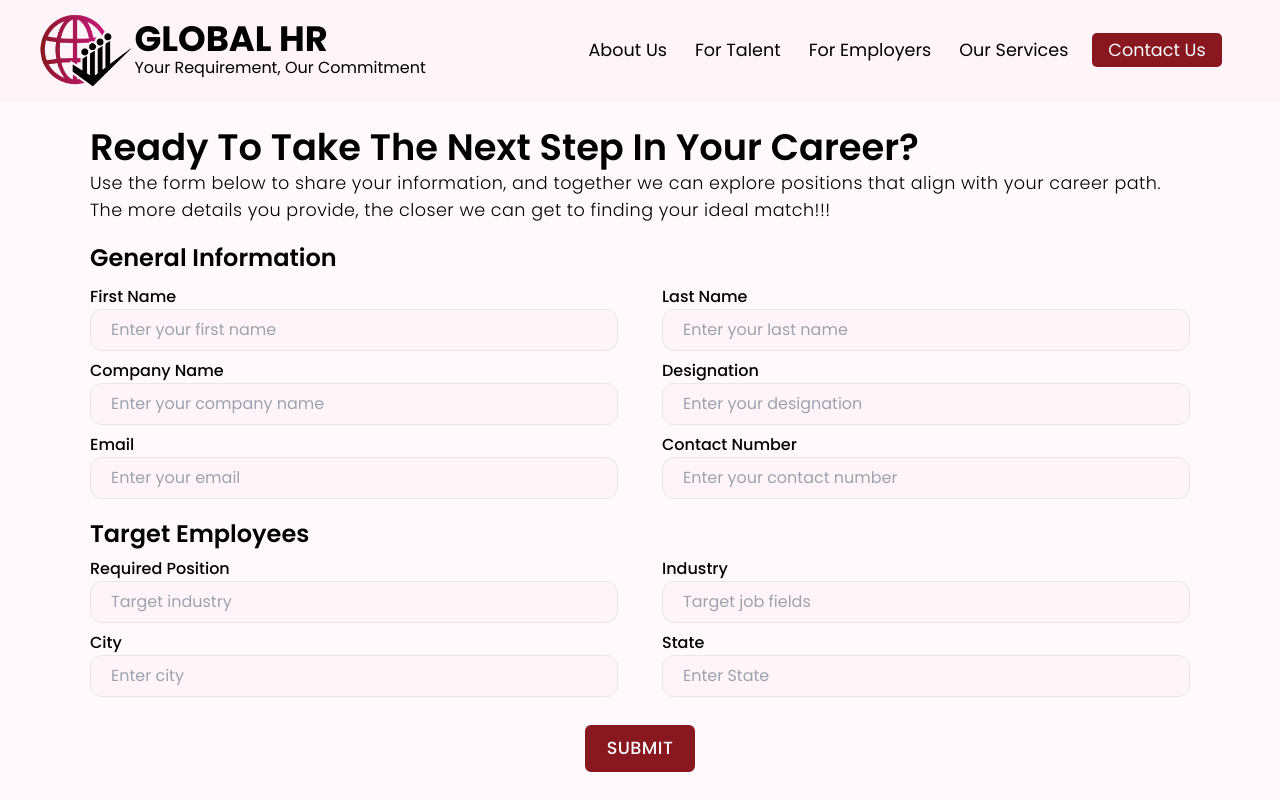
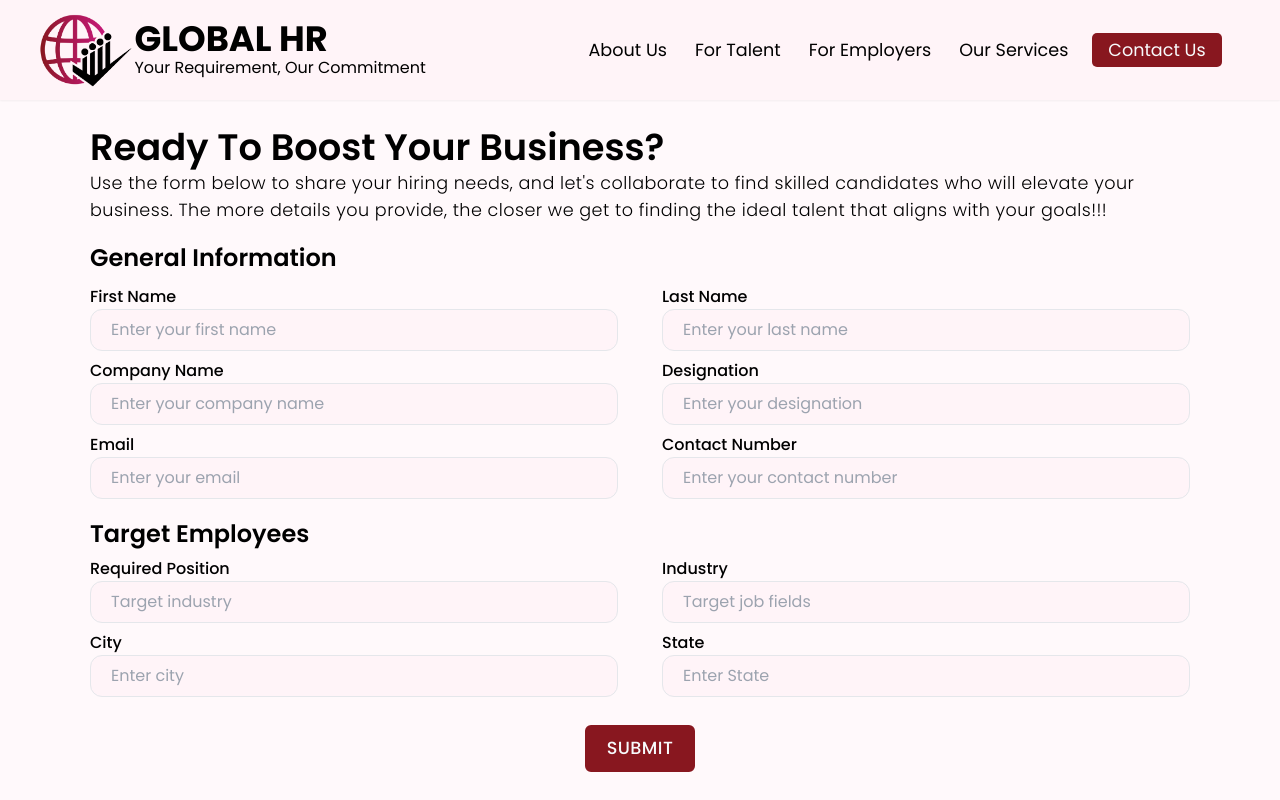
Before and after one commit to AnserShafiq/GlobalHR, a React (Create React App) app: page /for-employers/application in a window 1280 px wide. Shown: the top 800 px of the page. Built offline with nearby package versions, Linux system fonts and the light colour scheme; the HTML template or start-up script is replaced by a standard one.

Commit message:
Website Completed

```diff
--- a/src/Pages/Applications/EmployersForm.jsx
+++ b/src/Pages/Applications/EmployersForm.jsx
@@ -4,9 +4,9 @@ import EmployersApplicationForm from '../../Components/Applications/EmployersApp
 const EmployersForm = () => {
   return (
     <div className='flex justify-start flex-col items-start mx-auto w-full lg:w-[1100px] px-4 lg:px-0 '>
-        <h2 className='text-[2.3rem]  font-semibold capitalize leading-tight mt-3 lg:mt-6'>Ready to take the next step in your career?</h2>
+        <h2 className='text-[2.3rem]  font-semibold capitalize leading-tight mt-3 lg:mt-6'>Ready to boost your business?</h2>
         <h4 className='text-[1.1rem] tracking-wide font-[300]'>
-          Use the form below to share your information, and together we can explore positions that align with your career path. The more details you provide, the closer we can get to finding your ideal match!!!
+        Use the form below to share your hiring needs, and let's collaborate to find skilled candidates who will elevate your business. The more details you provide, the closer we get to finding the ideal talent that aligns with your goals!!!
         </h4>
         <EmployersApplicationForm />
     </div>
```
